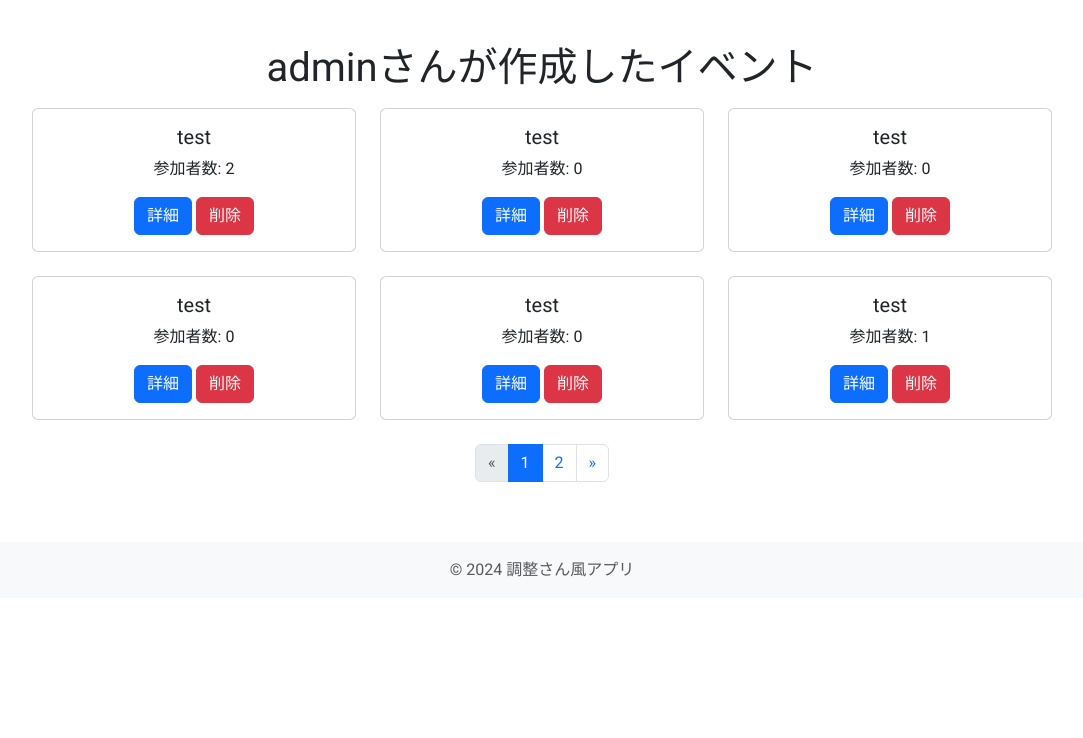
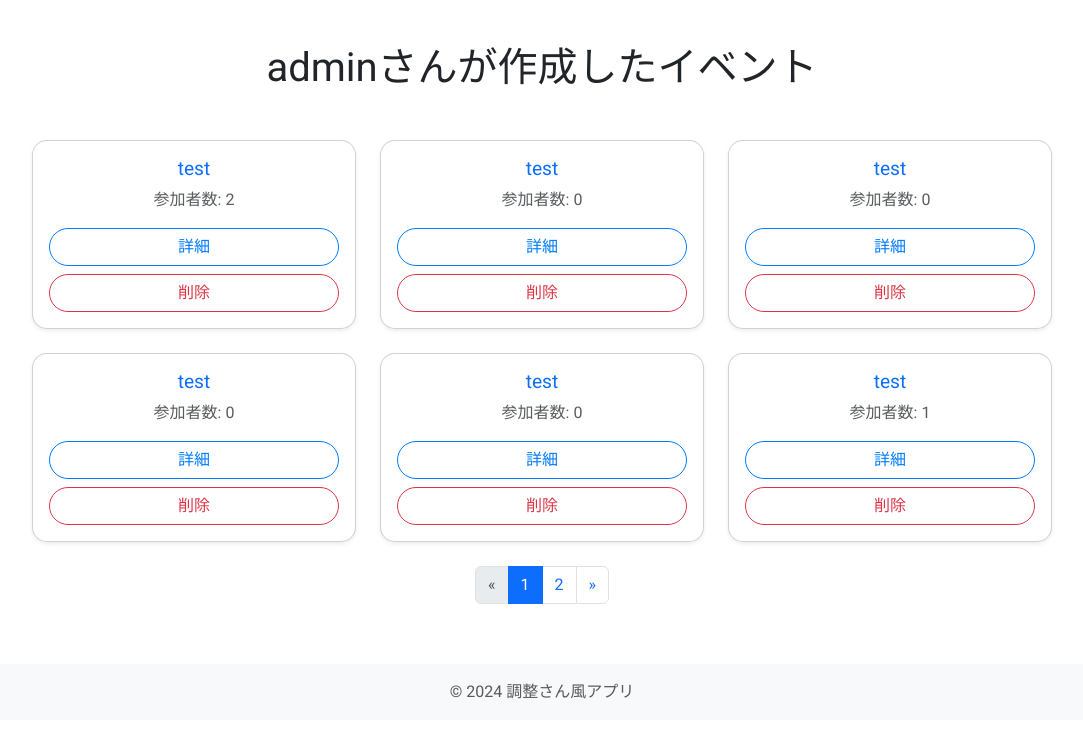
Before and after one commit to Opens35/schedule_app-new-, a Django app: page /my-page/ in a window 1280 px wide. Shown: the part 62-800 px from the top of the page, without its empty margins (98-1181 px from the left). Run offline with Django 5.2, Linux system fonts and the light colour scheme; a user stored in the database is signed in; data comes from the database, SQL or seed files in the repository; both versions use the stored data as it was after the commit; some libraries are stand-ins or nearby versions.

Commit message:
htmlの更新

```diff
--- a/schedule_project/scheduler/static/css/style.css
+++ b/schedule_project/scheduler/static/css/style.css
@@ -82,3 +82,27 @@ th, td {
     font-weight: bold;
     opacity: 0.6;
 }
+
+.card:hover {
+    transform: translateY(-5px);
+    box-shadow: 0 4px 8px rgba(0, 0, 0, 0.2);
+}
+.card-title {
+    font-size: 1.2rem;
+}
+.btn-outline-primary {
+    border: 1px solid #007bff;
+    color: #007bff;
+}
+.btn-outline-primary:hover {
+    background-color: #007bff;
+    color: #fff;
+}
+.btn-outline-danger {
+    border: 1px solid #dc3545;
+    color: #dc3545;
+}
+.btn-outline-danger:hover {
+    background-color: #dc3545;
+    color: #fff;
+}
--- a/schedule_project/scheduler/templates/scheduler/event_detail.html
+++ b/schedule_project/scheduler/templates/scheduler/event_detail.html
@@ -26,7 +26,7 @@
             <table class="table table-bordered text-center" style="table-layout: fixed;">
                 <thead>
                     <tr>
-                        <th style="width: 145px;">日程</th>
+                        <th style="width: 145px;">参加者</th>
                         {% for participant in participants %}
                             <th style="width: 120px; white-space: nowrap; overflow: hidden; text-overflow: ellipsis;" title="{{ participant.name }}">
                                 <span title="{{ participant.name }}">{{ participant.name }}</span>
--- a/schedule_project/scheduler/templates/scheduler/my_page.html
+++ b/schedule_project/scheduler/templates/scheduler/my_page.html
@@ -1,25 +1,25 @@
 {% extends "base.html" %}
 {% block content %}
-    <div class="container px-4 px-lg-5 mb-4"  style="padding: 20px; margin: 0 auto;">
-        <h1 class="text-center mb-3">{{ user.username }}さんが作成したイベント</h1>
+    <div class="container px-4 px-lg-5 mb-4" style="padding: 20px; margin: 0 auto;">
+        <h1 class="text-center mb-5">{{ user.username }}さんが作成したイベント</h1>
 
         <div class="row justify-content-center">
             {% for event in object_list %}
             <div class="col-md-4 mb-4">
-                <div class="card">
-                    <div class="card-body text-center">
-                        <h5 class="card-title">{{ event.title }}</h5>
-                        <p class="card-text">参加者数: {{ event.participants.count }}</p>
-                        <a href="{% url 'event_detail' event.slug %}" class="btn btn-primary">詳細</a>
-                        <form action="{% url 'event_delete' event.slug %}" method="post" style="display: inline-block;">
+                <div class="card shadow-sm h-100" style="border-radius: 15px; overflow: hidden; transition: transform 0.2s;">
+                    <div class="card-body text-center d-flex flex-column">
+                        <h5 class="card-title font-weight-bold text-primary">{{ event.title }}</h5>
+                        <p class="card-text text-muted">参加者数: {{ event.participants.count }}</p>
+                        <a href="{% url 'event_detail' event.slug %}" class="btn btn-outline-primary mt-auto" style="border-radius: 20px;">詳細</a>
+                        <form action="{% url 'event_delete' event.slug %}" method="post" class="mt-2 w-100">
                             {% csrf_token %}
-                            <button type="submit" class="btn btn-danger" onclick="return confirm('本当に削除しますか？')">削除</button>
+                            <button type="submit" class="btn btn-outline-danger w-100" style="border-radius: 20px;" onclick="return confirm('本当に削除しますか？')">削除</button>
                         </form>
                     </div>
                 </div>
             </div>
             {% empty %}
-            <p>現在、イベントがありません。</p>
+            <p class="text-center text-muted">現在、イベントがありません。</p>
             {% endfor %}
         </div>
 
--- a/schedule_project/scheduler/views.py
+++ b/schedule_project/scheduler/views.py
@@ -113,7 +113,7 @@ class ParticipantCreateView(View):
 
         # 全ての日程で参加可否が選ばれていない場合、エラーメッセージを表示
         if not all_selected:
-            error_messages.append("全ての日程について参加可否を選択してください。")
+            error_messages.append("全ての日程の参加可否を選択してください。")
             return render(request, 'scheduler/event_participate.html', {
                 'event': event,
                 'event_dates': event.dates.all(),
--- a/schedule_project/templates/registration/login.html
+++ b/schedule_project/templates/registration/login.html
@@ -13,4 +13,8 @@
         <input type="password" class="form-control" name="password">
         <button type="submit" class="btn btn-success mt-4">ログインする</button>
     </form>
+
+    <div class="text-center mt-3">
+        <a href="{% url 'signup' %}" class="btn btn-link">新規登録はこちら</a>
+    </div>
 {% endblock %}
```
Also changed, not shown: schedule_project/db.sqlite3, 1 other file. Lines whose indentation alone changed are shown as unchanged.
